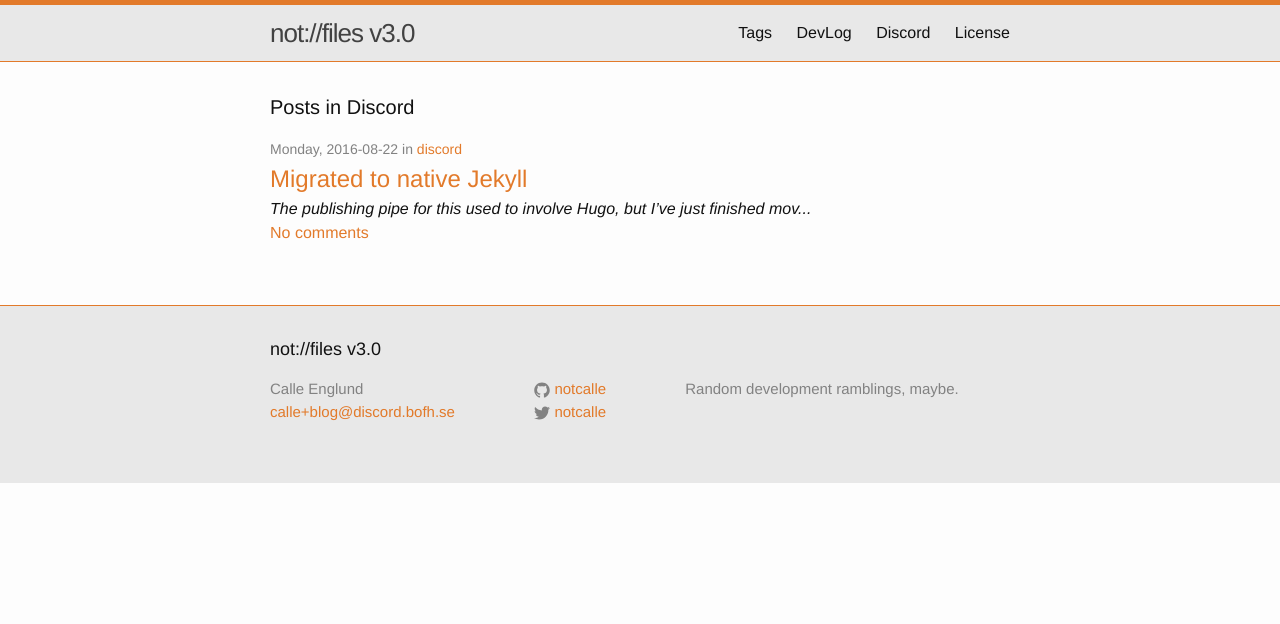
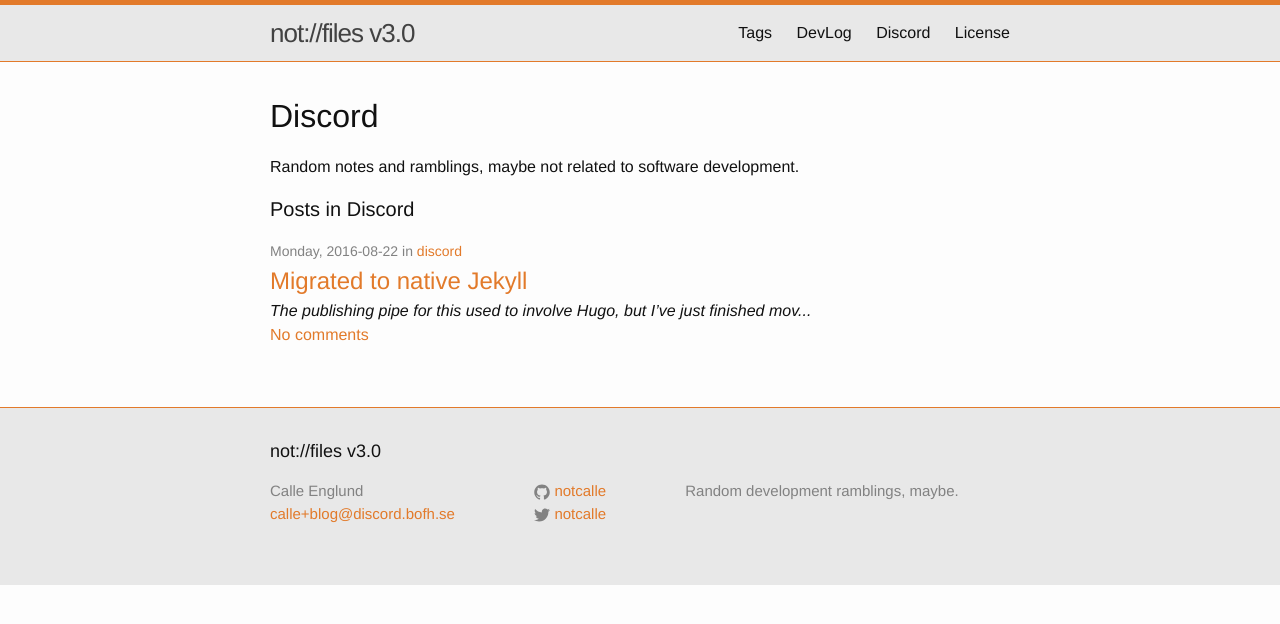
Before and after one commit to notCalle/notcalle.github.io, a Jekyll site: the page built from category/discord/index.md, in a window 1280 px wide. Shown: the top 624 px of the page. Built offline with Jekyll 4.4.1, drawn with Linux system fonts in a browser that asks for light colours; comment, search, counter and statistics services are not loaded.

Commit message:
Descriptive page headings for cat/tag

```diff
--- a/_layouts/category.html
+++ b/_layouts/category.html
@@ -3,6 +3,8 @@ layout: index
 ---
 
 <div class="home">
+
+  {{ content }}
 
   <h1 class="page-heading">Posts in {{ page.title }}</h1>
 
--- a/_layouts/tag.html
+++ b/_layouts/tag.html
@@ -3,6 +3,8 @@ layout: index
 ---
 
 <div class="home">
+
+  {{ content }}
 
   <h1 class="page-heading">Posts about #{{ page.tag }}</h1>
 
--- a/category/discord/index.md
+++ b/category/discord/index.md
@@ -2,3 +2,6 @@
 title: Discord
 category: discord
 ---
+# Discord
+
+Random notes and ramblings, maybe not related to software development.
```
Also changed, not shown: category/devlog/index.md (+3 -0 lines).
